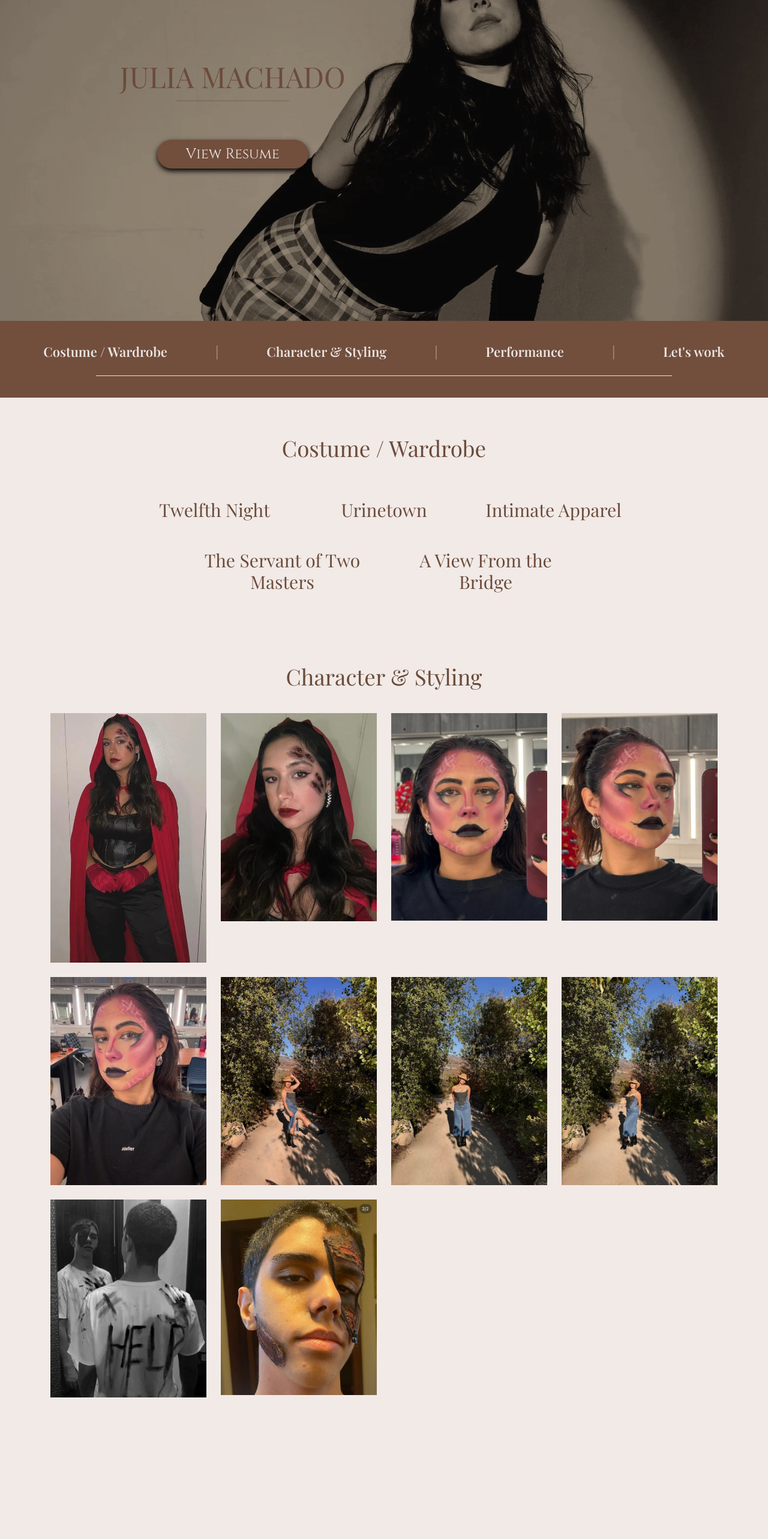
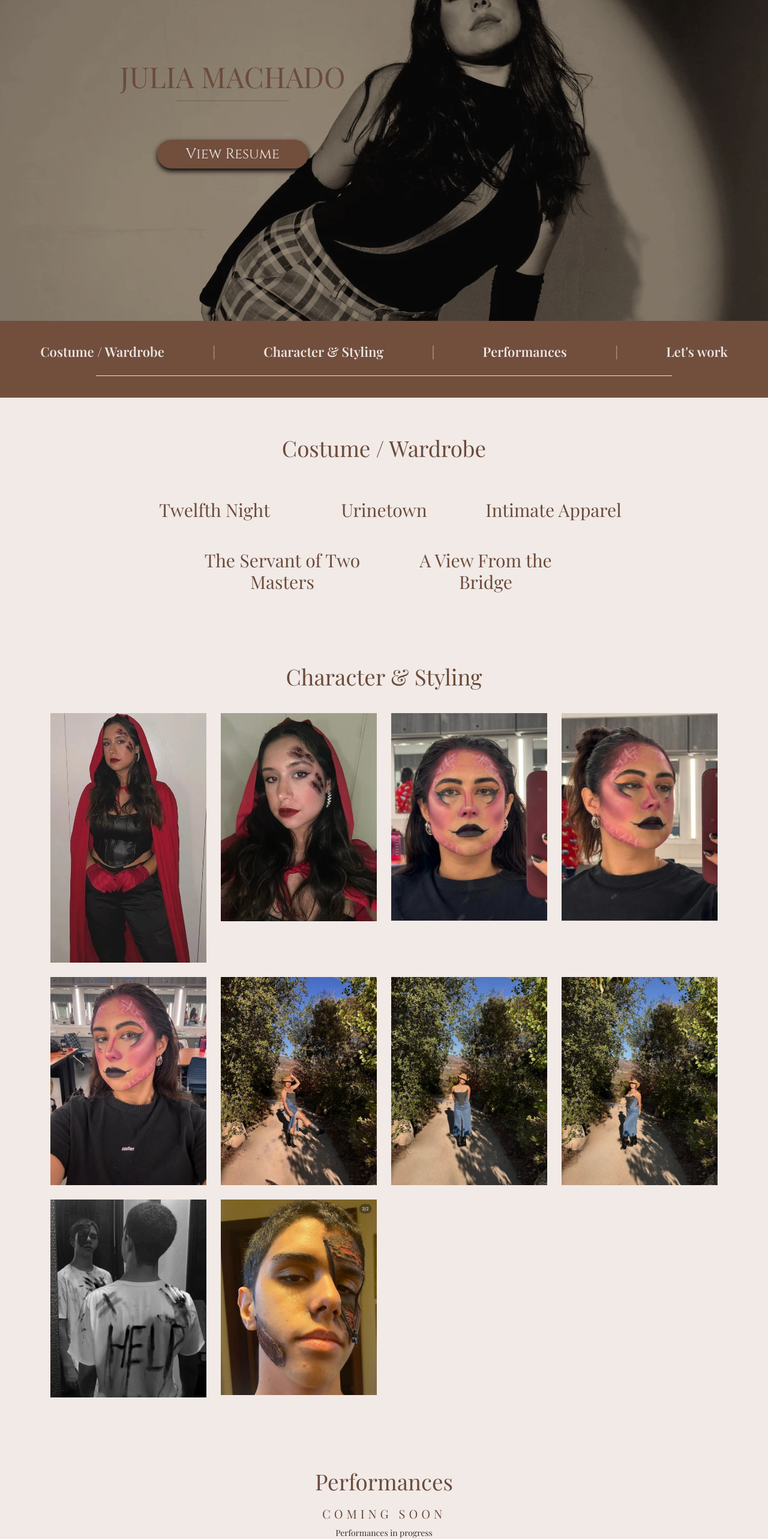
Before and after one commit to matheusmz22/Portfolio-Julia, a React (Vite) app: page / in a window 1280 px wide. Shown: the part 137-2703 px from the top of the page at 60% size. Before the commit the page ends 2467 px from the top, so only its background shows below. Built offline with nearby package versions, Linux system fonts and the light colour scheme; a web font is replaced by a local one.

Commit message:
Added Performances Section

```diff
--- a/src/Components/Hero/Hero.jsx
+++ b/src/Components/Hero/Hero.jsx
@@ -77,7 +77,7 @@ function Hero({isMobile, isMediumMobile}) {
                 <span className="text-whiteText/40">|</span>
 
                 <a href="#Performance" className="editorial-link hero-link">
-                  Performance
+                  Performances
                 </a>
                 <span className="text-whiteText/40">|</span>
 
--- /dev/null
+++ b/src/Components/Performances/Performances.jsx
@@ -0,0 +1,17 @@
+function Performances() {
+  return (
+    <section id="Performance">
+      <h1 className="text-brownText mt-30 mb-5 w-fit mx-auto text-2xl sm:text-4xl lg:text-[2.3rem]">
+        Performances
+      </h1>
+      <div className="flex flex-col  items-center justify-center ">
+        <h3 className="uppercase tracking-[0.3em] text-xl text-brownText">
+          Coming Soon
+        </h3>
+        <p className="mt-2 text-sm opacity-80">Performances in progress</p>
+      </div>
+    </section>
+  );
+}
+
+export default Performances;
--- a/src/Layout.jsx
+++ b/src/Layout.jsx
@@ -3,6 +3,7 @@ import {useMediaQuery} from "react-responsive";
 import Hero from "./Components/Hero/Hero";
 import Costume from "./Components/Costume Wardrobe/Costume";
 import Character from "./Components/Character Styling/Character";
+import Performances from "./Components/Performances/Performances";
 
 function Layout() {
   const isMobile = useMediaQuery({maxWidth: 780});
@@ -13,7 +14,7 @@ function Layout() {
       <Hero isMobile={isMobile} isMediumMobile={isMediumMobile} />
       <Costume />
       <Character isMobile={isMobile} />
-      {/* Performance */}
+      <Performances />
       {/* LetsWork */}
     </>
   );
```
